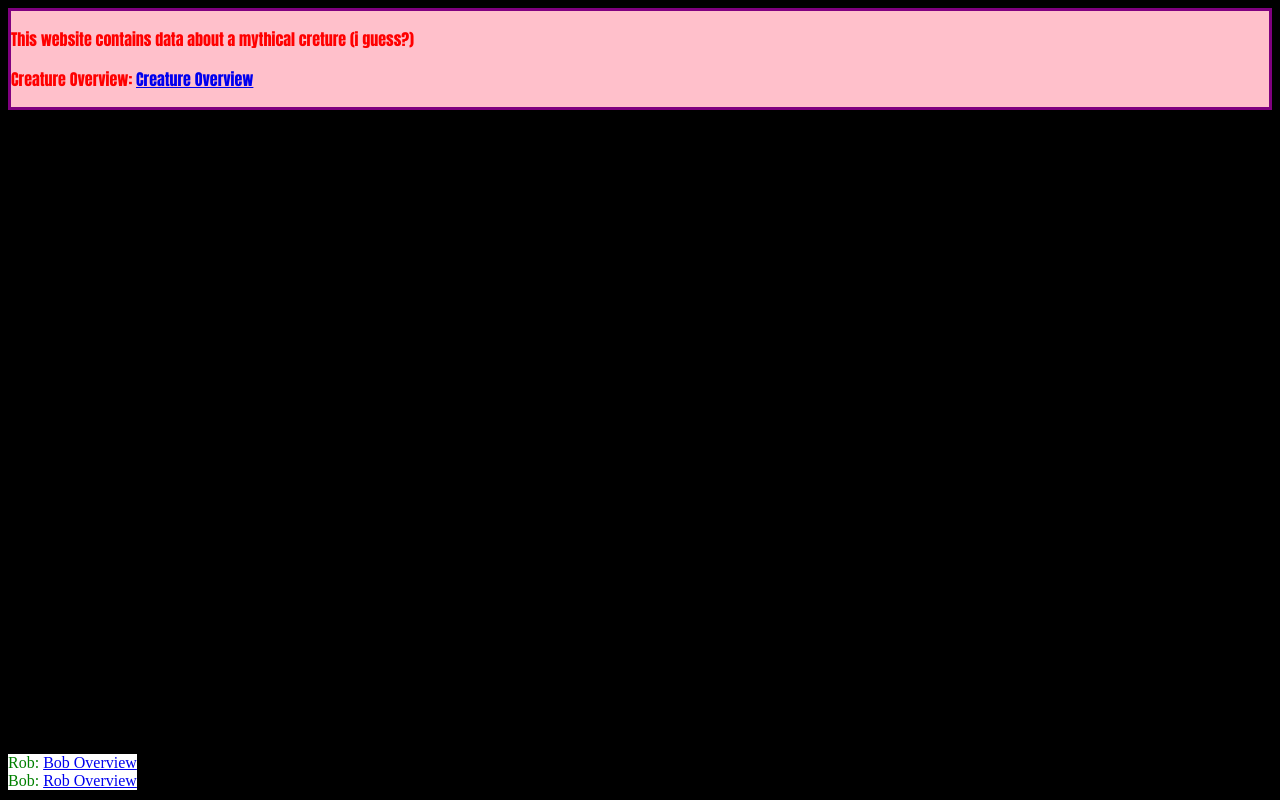
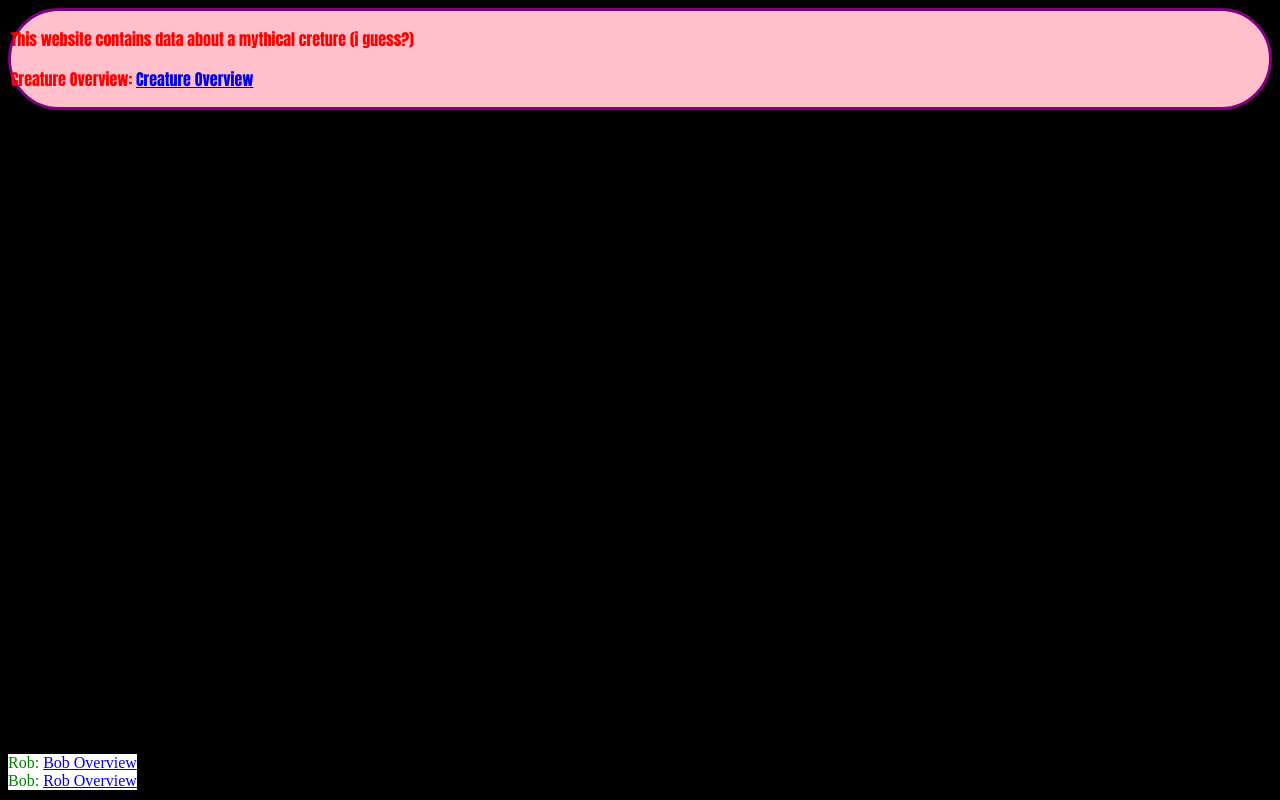
Before and after one commit to jdmar3-comp426/a01-austinfw, a website: page index.html in a window 1280 px wide. Drawn offline with Linux system fonts and the light colour scheme.

Commit message:
fixing css

```diff
--- a/styles.css
+++ b/styles.css
@@ -16,7 +16,7 @@ body {
 .page-navi {
     color: green;
     background-color: white;
-    border-color:white;
+    border-color:cyan;
     position: fixed;
     bottom: 10px;
 
@@ -32,11 +32,11 @@ body {
 
 .joe {
     color: red;
-    border-width: 9;
+    border-width: 9px;
     border: solid;
     border-color: purple;
     background-color: pink;
-    border-radius: 90;
+    border-radius: 90px;
 }
 
 .joemama {
```
